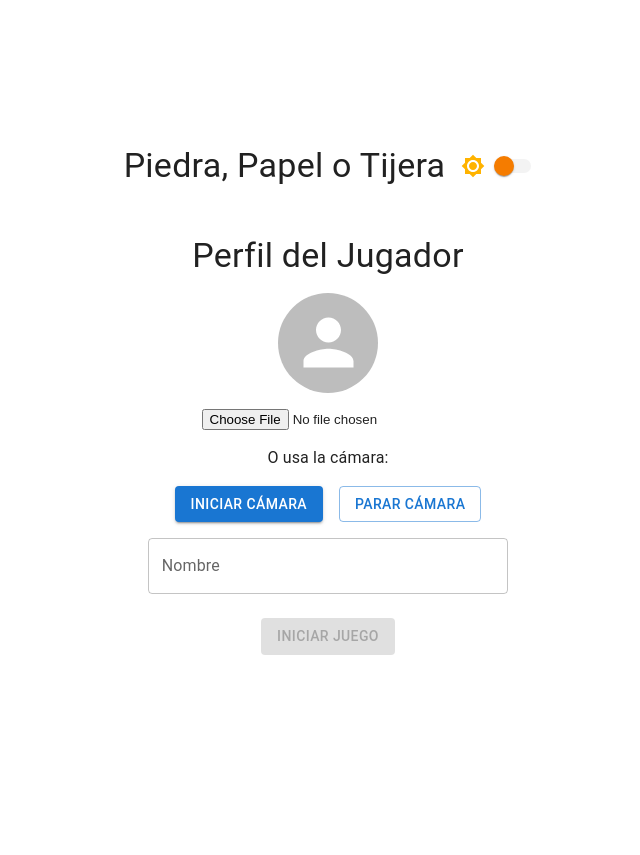
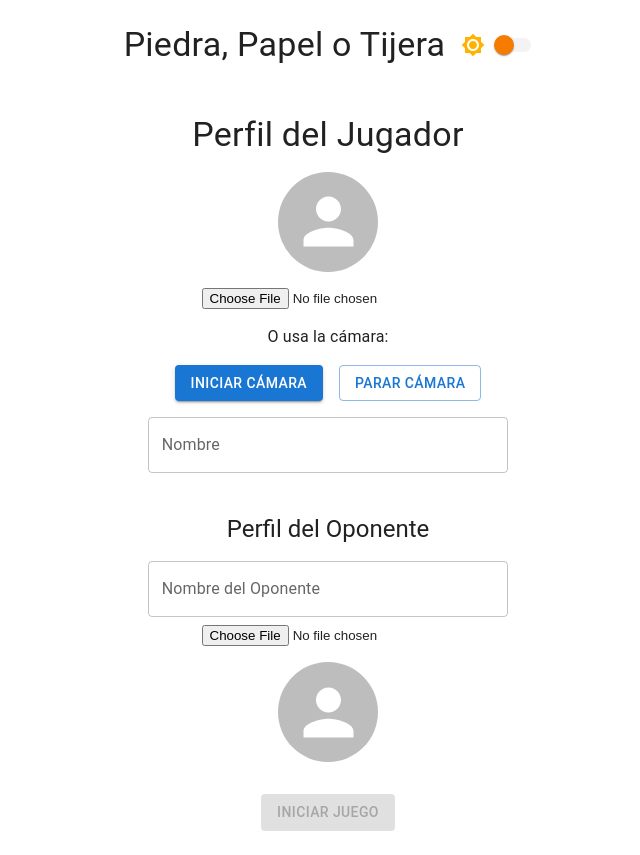
Before and after one commit to eduardescola/PiedraPapelTijerasReact, a React (Vite) app: page / in a window 1280 px wide. Shown: the whole page, without its empty margins (312-952 px from the left). Before the commit the page ends 800 px from the top, so only its background shows below. Built offline with nearby package versions, Linux system fonts and the light colour scheme.

Commit message:
personalitzar rival funciona

```diff
--- a/src/pages/App.tsx
+++ b/src/pages/App.tsx
@@ -10,14 +10,18 @@ const App: React.FC = () => {
   const [isGameStarted, setIsGameStarted] = useState(false);
   const [playerName, setPlayerName] = useState('');
   const [playerPhoto, setPlayerPhoto] = useState('');
+  const [opponentName, setOpponentName] = useState('');
+  const [opponentPhoto, setOpponentPhoto] = useState('');
   const getLocalData = () => {
     return localStorage.getItem("playerResults");
   }
 
   // Función para iniciar el juego
-  const startGame = (name: string, photo: string) => {
+  const startGame = (name: string, photo: string, nameOpponent: string, photoOpponent: string) => {
     setPlayerName(name);
     setPlayerPhoto(photo);
+    setOpponentName(nameOpponent);
+    setOpponentPhoto(photoOpponent);
     setIsGameStarted(true); // Cambia el estado a 'true' cuando el juego comienza
   };
 
@@ -26,6 +30,8 @@ const App: React.FC = () => {
     setIsGameStarted(false);
     setPlayerName('');
     setPlayerPhoto('');
+    setOpponentName('');
+    setOpponentPhoto('');
   };
 
   return (
@@ -38,7 +44,7 @@ const App: React.FC = () => {
       <Container maxWidth="sm">
         {/* Mostrar el formulario de perfil si el juego no ha comenzado o si no hay datos en local storage*/}
         {isGameStarted  ? (
-          <Game playerName={playerName} playerPhoto={playerPhoto} onReset={resetGame} />
+          <Game playerName={playerName} playerPhoto={playerPhoto} opponentName={opponentName} opponentPhoto={opponentPhoto} onReset={resetGame} />
         ) : (
           <ProfileForm onStartGame={startGame}/>
         )}
--- a/src/pages/Game.tsx
+++ b/src/pages/Game.tsx
@@ -6,10 +6,12 @@ import SmartToyOutlinedIcon from '@mui/icons-material/SmartToyOutlined';
 interface GameProps {
   playerName: string;
   playerPhoto: string;
+  opponentName: string;
+  opponentPhoto: string;
   onReset: () => void;
 }
 
-const Game: React.FC<GameProps> = ({ playerName, playerPhoto, onReset }) => {
+const Game: React.FC<GameProps> = ({ playerName, playerPhoto, opponentName, opponentPhoto, onReset }) => {
   const choices = ["Piedra", "Papel", "Tijera"];
   const [playerChoice, setPlayerChoice] = useState("");
   const [opponentChoice, setOpponentChoice] = useState("");
@@ -146,8 +148,14 @@ const Game: React.FC<GameProps> = ({ playerName, playerPhoto, onReset }) => {
         </Box>
 
         {/* Contador de la máquina con icono y número alineados en la misma línea */}
-        <Box display="flex" justifyContent="flex-start" alignItems="flex-start" gap={1} sx={{ width: '100%' }}>
-          <Typography variant="h6" textAlign="center" minWidth="100px">🤖 Máquina:</Typography>
+         {/* Oponente */}
+         <Box display="flex" justifyContent="flex-start" alignItems="flex-start" gap={1} sx={{ width: '100%' }}>
+          <Avatar
+            alt={opponentName}
+            src={opponentPhoto}
+            sx={{ width: 30, height: 30 }}
+          />
+          <Typography  variant="h6">{opponentName}:</Typography>
           <Typography variant="h6">{losses}</Typography>
         </Box>
 
--- a/src/pages/ProfileForm.tsx
+++ b/src/pages/ProfileForm.tsx
@@ -3,16 +3,19 @@ import { TextField, Button, Avatar, Box, Typography } from "@mui/material";
 import Webcam from "react-webcam";
 
 interface ProfileFormProps {
-  onStartGame: (name: string, photo: string) => void;
+  onStartGame: (name: string, photo: string, opponentName: string, opponentPhoto: string) => void;
 }
 
 const ProfileForm: React.FC<ProfileFormProps> = ({ onStartGame }) => {
   const [name, setName] = useState("");
   const [photo, setPhoto] = useState<string | null>(null);
   const [imagePreview, setImagePreview] = useState<string | null>(null);
+  const [opponentName, setOpponentName] = useState(""); // Nombre del oponente
+  const [opponentPhoto, setOpponentPhoto] = useState<string | null>(null); // Foto del oponente
   const [isCameraOn, setIsCameraOn] = useState(false);
   const webcamRef = useRef<Webcam>(null);
 
+  // Manejadores de cambios de nombre y foto del jugador
   const handleNameChange = (event: React.ChangeEvent<HTMLInputElement>) => {
     setName(event.target.value);
   };
@@ -24,6 +27,22 @@ const ProfileForm: React.FC<ProfileFormProps> = ({ onStartGame }) => {
       reader.onloadend = () => {
         setImagePreview(reader.result as string);
         setPhoto(reader.result as string);
+      };
+      reader.readAsDataURL(file);
+    }
+  };
+
+  // Manejadores de cambios de nombre y foto del oponente
+  const handleOpponentNameChange = (event: React.ChangeEvent<HTMLInputElement>) => {
+    setOpponentName(event.target.value);
+  };
+
+  const handleOpponentImageChange = (event: React.ChangeEvent<HTMLInputElement>) => {
+    if (event.target.files?.[0]) {
+      const file = event.target.files[0];
+      const reader = new FileReader();
+      reader.onloadend = () => {
+        setOpponentPhoto(reader.result as string);
       };
       reader.readAsDataURL(file);
     }
@@ -44,7 +63,6 @@ const ProfileForm: React.FC<ProfileFormProps> = ({ onStartGame }) => {
       <Avatar alt="Perfil" src={imagePreview || undefined} sx={{ width: 100, height: 100, marginBottom: 2 }} />
 
       <input type="file" accept="image/*" onChange={handleImageChange} />
-
       <Typography variant="body1" marginTop={2}>O usa la cámara:</Typography>
       {isCameraOn && <Webcam ref={webcamRef} screenshotFormat="image/png" className="w-64 h-48 border" />}
 
@@ -64,10 +82,24 @@ const ProfileForm: React.FC<ProfileFormProps> = ({ onStartGame }) => {
         margin="normal"
       />
 
+      <Typography variant="h5" marginTop={4}>Perfil del Oponente</Typography>
+
+      <TextField
+        label="Nombre del Oponente"
+        variant="outlined"
+        value={opponentName}
+        onChange={handleOpponentNameChange}
+        fullWidth
+        margin="normal"
+      />
+
+      <input type="file" accept="image/*" onChange={handleOpponentImageChange} />
+      <Avatar alt="Oponente" src={opponentPhoto || undefined} sx={{ width: 100, height: 100, marginBottom: 2, marginTop: 2 }} />
+
       <Button
         variant="contained"
-        onClick={() => onStartGame(name, imagePreview || "")}
-        disabled={!name || !photo}
+        onClick={() => onStartGame(name, imagePreview || "", opponentName, opponentPhoto || "")}
+        disabled={!name || !photo || !opponentName || !opponentPhoto}
         sx={{ marginTop: 2 }}
       >
         Iniciar Juego
```
Also changed, not shown: src/components/PersonalizacionRival/PersonalizacionRival.tsx (deleted, +0 -31 lines).
